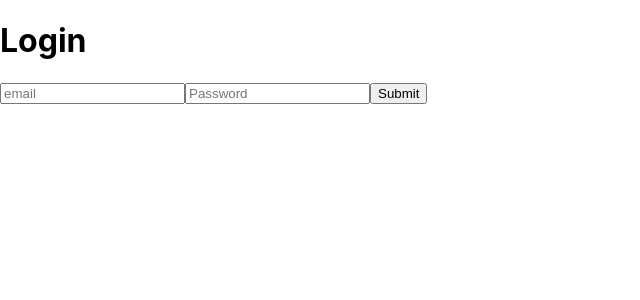
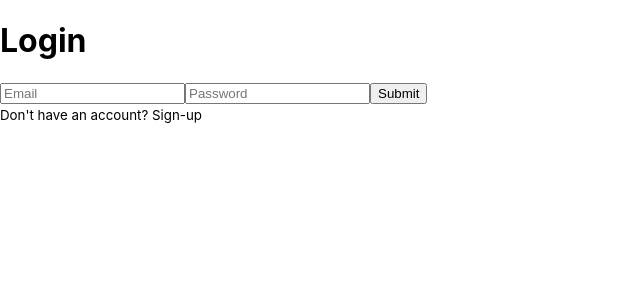
Before and after one commit to NapoleonDLP/charles-client, a Next.js app in the folder app/: page /login in a window 1280 px wide. Shown: the top 300 px of the page, without its empty margins (0-640 px from the left). Built offline with nearby package versions, Linux system fonts and the light colour scheme.

Commit message:
Added login and signup route

```diff
--- a/app/pages/login.js
+++ b/app/pages/login.js
@@ -1,4 +1,5 @@
 import React, {useEffect, useState} from 'react';
+import Link from 'next/link';
 
 export default function Login() {
   const [isLoggedIn, setIsLoggedIn] = useState(false);
@@ -35,15 +36,21 @@ export default function Login() {
   }
 
   return (
-    <div>
+    <>
       <h1>Login</h1>
       <form className='login-form' onSubmit={handleSubmit}>
         <label>
-        <input onChange={handleChange} placeholder='email' value={credentials.email} type='text' name='email'/>
+          <input onChange={handleChange} placeholder='Email' value={credentials.email} type='text' name='email'/>
           <input onChange={handleChange} placeholder='Password' value={credentials.password} type='text' name='password' />
         </label>
         <input type='submit' name='submit' />
       </form>
-    </div>
+      <small>
+        Don't have an account?
+        <Link href = '/signup' >
+          <a> Sign-up</a>
+        </Link>
+      </small>
+    </>
   )
 };
--- a/app/pages/signup.js
+++ b/app/pages/signup.js
@@ -50,7 +50,7 @@ export default function Signup() {
       </form>
       <small>Already have an account?
         <Link href='/login'>
-          <a> Sign-in</a>
+          <a> Login</a>
         </Link>
       </small>
     </>
```
Lines whose indentation alone changed are shown as unchanged.
